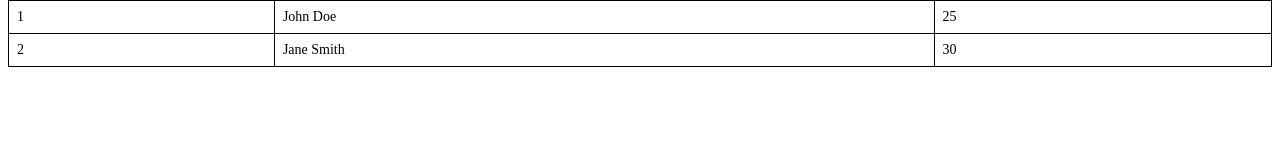
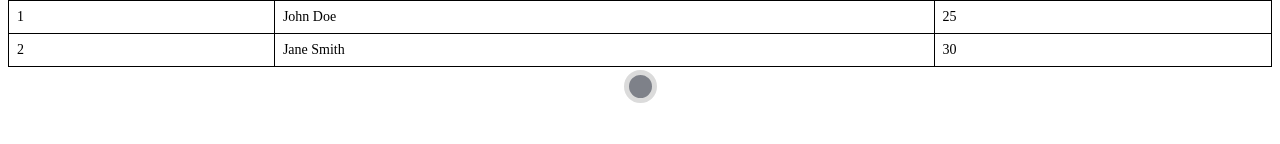
Before and after one commit to nicka-CC/PrinterSochi, a Next.js app: page /home in a window 1280 px wide. Shown: the part 156-300 px from the top of the page. Built offline with nearby package versions, Linux system fonts and the light colour scheme.

Commit message:
feat(checkbox): add checkbox

```diff
--- a/src/pages/home/index.tsx
+++ b/src/pages/home/index.tsx
@@ -46,6 +46,7 @@ const HomePage = () => {
           </TableRow>
         </TableBody>
       </Table>
+      <Checkbox theme={"primary"}/>
     </div>
   );
 };
--- a/src/shared/ui/Checkbox/input.module.css
+++ b/src/shared/ui/Checkbox/input.module.css
@@ -1,30 +1,42 @@
-.input {
-  cursor: pointer;
-  width: 24px;
-  height: 24px;
-  appearance: none;
-  background: #fff;
-  border: 1px solid #e3e3e3;
-  border-radius: 4px;
-  position: relative;
-  display: flex;
-  align-items: center;
-  user-select: none;
+.primary{
+    cursor: pointer;
+    width: 33px;
+    height: 33px;
+    appearance: none;
+    background: #7E8189;
+    border: 5px solid #DBDBDB;
+    border-radius: 50%;
+    position: relative;
+    display: flex;
+    align-items: center;
+}
+.primary:checked {
+  background-color: #FF284C;
+}
+.secondary {
+    cursor: pointer;
+    width: 59px; /* Новая ширина контейнера */
+    height: 33px; /* Новая высота контейнера */
+    appearance: none;
+    background-color: #DBDBDB;
+    border-radius: 33px; /* Закругляем под высоту контейнера */
+    position: relative;
+    transition: background-color 0.3s ease;
 }
 
-.input:checked {
-  background-color: #fff;
-  border-color: #003d6c;
+.secondary::before {
+    content: '';
+    position: absolute;
+    width: 23px; /* Ширина круга */
+    height: 23px; /* Высота круга */
+    background-color: #7E8189;
+    border-radius: 50%;
+    top: 5px;  /* Центрируем круг по вертикали */
+    left: 5px; /* Стартовое положение круга */
+    transition: transform 0.3s ease, background-color 0.3s ease;
 }
 
-.input:checked::after {
-  content: "";
-  position: absolute;
-  left: 3.9px;
-  top: 4.2px;
-  transform: rotate(-45deg) scaleX(-1);
-  width: 14px;
-  height: 9px;
-  border: solid #003d6c;
-  border-width: 0 2.6px 2.6px 0;
+.secondary:checked::before {
+    transform: translateX(26px); /* Перемещаем круг вправо */
+    background-color: #FF284C; /* Изменяем цвет круга при активации */
 }
--- a/src/shared/ui/Checkbox/ui-checkbox.tsx
+++ b/src/shared/ui/Checkbox/ui-checkbox.tsx
@@ -3,11 +3,13 @@ import classNames from "../../lib/classnames/classnames";
 
 interface CheckboxProps extends React.InputHTMLAttributes<HTMLInputElement> {
   className?: string;
+  theme?: VariantsTheme;
 }
+type VariantsTheme = | "primary" | "secondary";
 
-const Checkbox = ({ className, ...props }: CheckboxProps) => {
+const Checkbox = ({ className,theme = "primary", ...props }: CheckboxProps) => {
   return (
-    <input type="checkbox" className={classNames(styles.input, {}, [className || ""])} {...props} />
+    <input type="checkbox" className={classNames(styles.input, { [styles[theme]]: true }, [className || ""])} {...props} />
   );
 };
 
```
